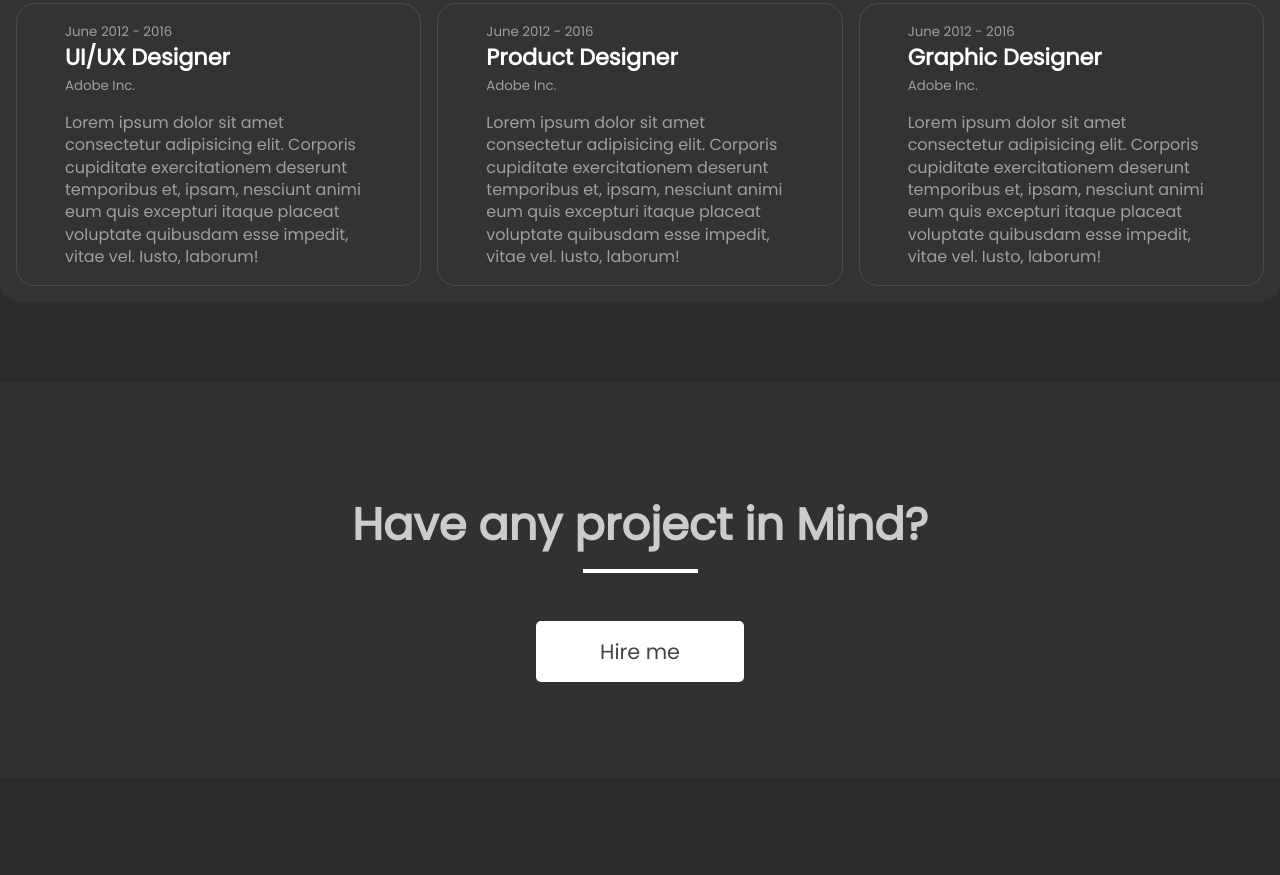
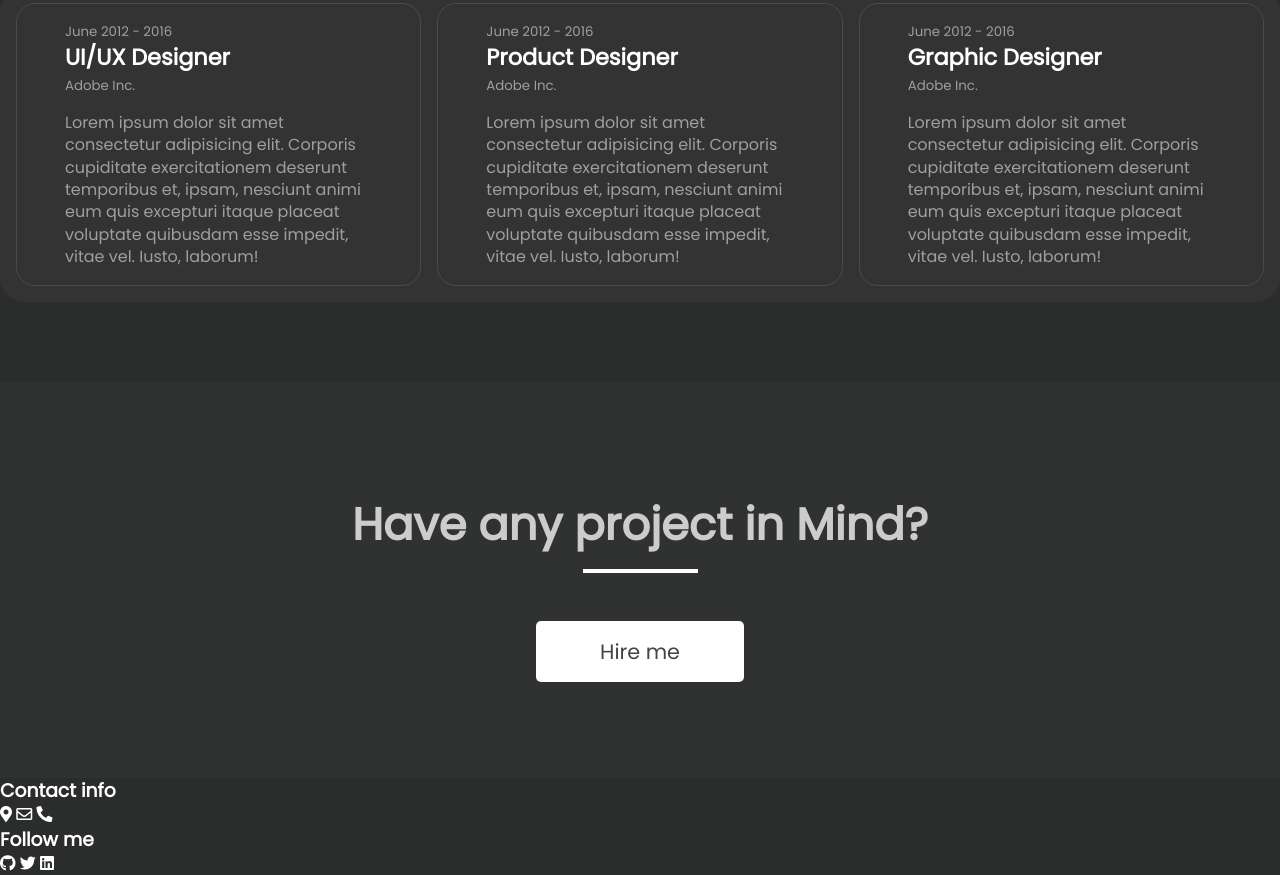
Before and after one commit to sbinmakhashen/Salem-theme-site, a plain HTML site: page index.html in a window 1280 px wide. Shown: the part 4070-4945 px from the top of the page. Before the commit the page ends 4848 px from the top, so only its background shows below. Drawn offline with Linux system fonts and the light colour scheme.

Commit message:
fontAwos social links

```diff
--- a/css/style.css
+++ b/css/style.css
@@ -610,7 +610,7 @@ img {
     justify-content: center;
     align-items: center;
     padding: 1rem;
-    border-radius: 19px;
+    border-radius: 25px;
     width: 100%;
     height: 100%;
 }
@@ -652,7 +652,7 @@ img {
     background: #303131;
 }
 #hire-me .container {
-    width: 1150px;
+    max-width: 1150px;
     height: 100%;
     padding: 6rem 0;
     margin: auto;
--- a/index.html
+++ b/index.html
@@ -355,7 +355,23 @@
 
         <section id="contact">
             <div class="container">
-                <aside class="contact-info"></aside>
+                <aside class="contact-info">
+                    <h3>Contact info</h3>
+                    <div class="info-group">
+                        <i class="fas fa-map-marker-alt"></i>
+                        <i class="far fa-envelope"></i>
+                        <i class="fas fa-phone-alt"></i>
+                    </div>
+                    <h3>Follow me</h3>
+                    <div class="social-group">
+                        <a href="#"><i class="fab fa-github"></i></a>
+                        <a href="#"><i class="fab fa-twitter"></i></a>
+                        <a href="#"><i class="fab fa-linkedin"></i></a>
+                    </div>
+                </aside>
+                <div class="contact-form">
+
+                </div>
             </div>
         </section>
 
```
